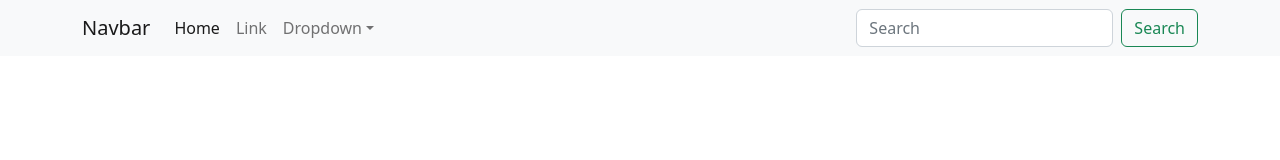
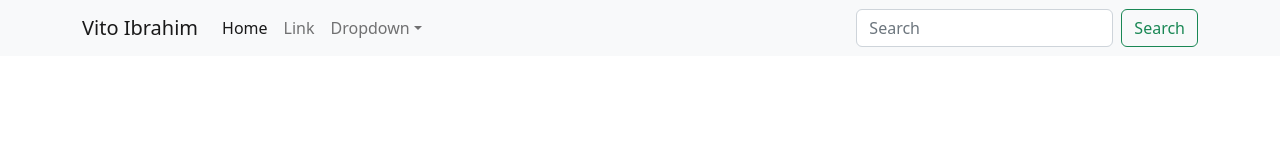
Before and after one commit to fataralviano/backup, a plain HTML site: page index.html in a window 1280 px wide. Drawn offline with nearby package versions, Linux system fonts and the light colour scheme.

Commit message:
Mengubah Nama Navbar

```diff
--- a/index.html
+++ b/index.html
@@ -16,7 +16,7 @@
   <header>
    <nav class="navbar navbar-expand-sm navbar-light bg-light">
          <div class="container">
-           <a class="navbar-brand" href="#">Navbar</a>
+           <a class="navbar-brand" href="#">Vito Ibrahim</a>
            <button class="navbar-toggler d-lg-none" type="button" data-bs-toggle="collapse" data-bs-target="#collapsibleNavId" aria-controls="collapsibleNavId"
                aria-expanded="false" aria-label="Toggle navigation">
                <span class="navbar-toggler-icon"></span>
```
